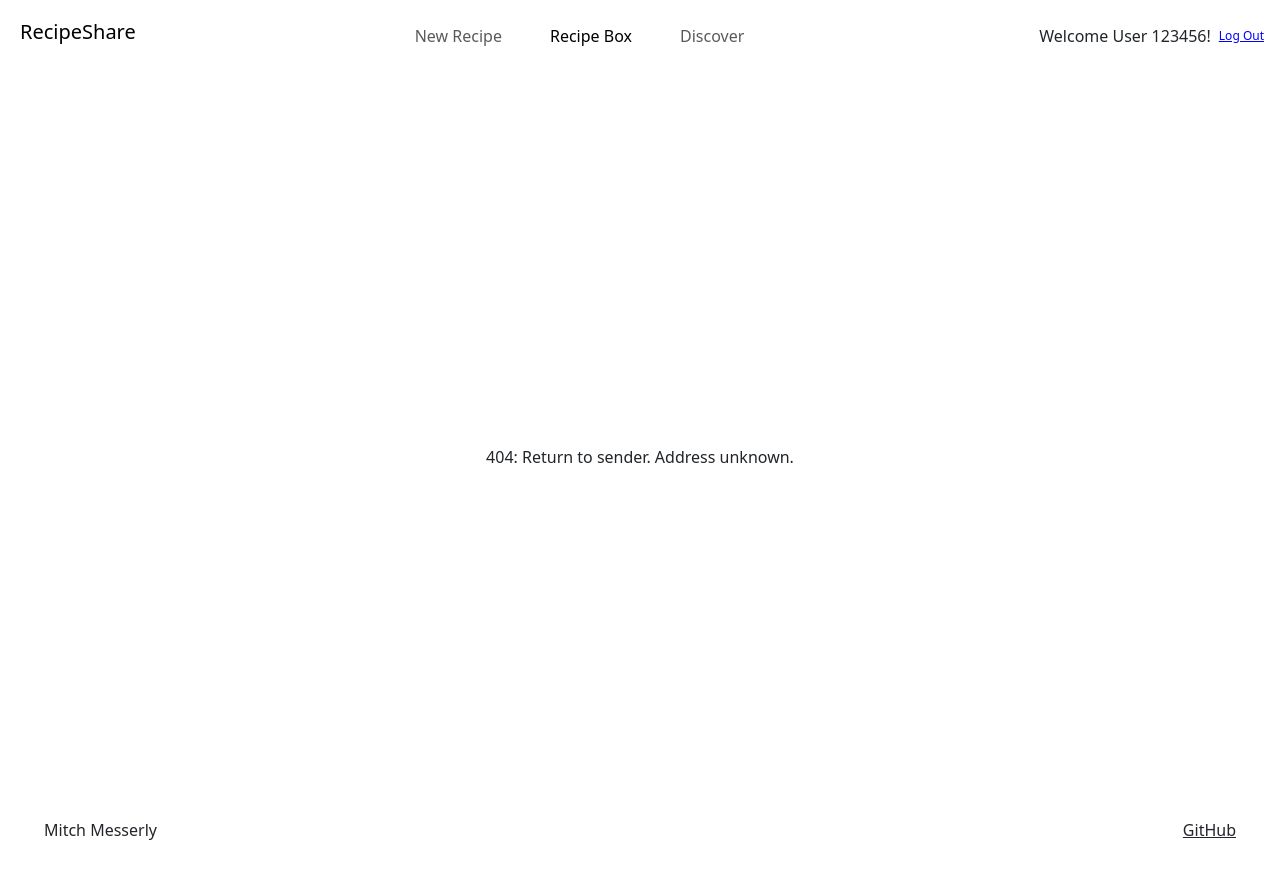
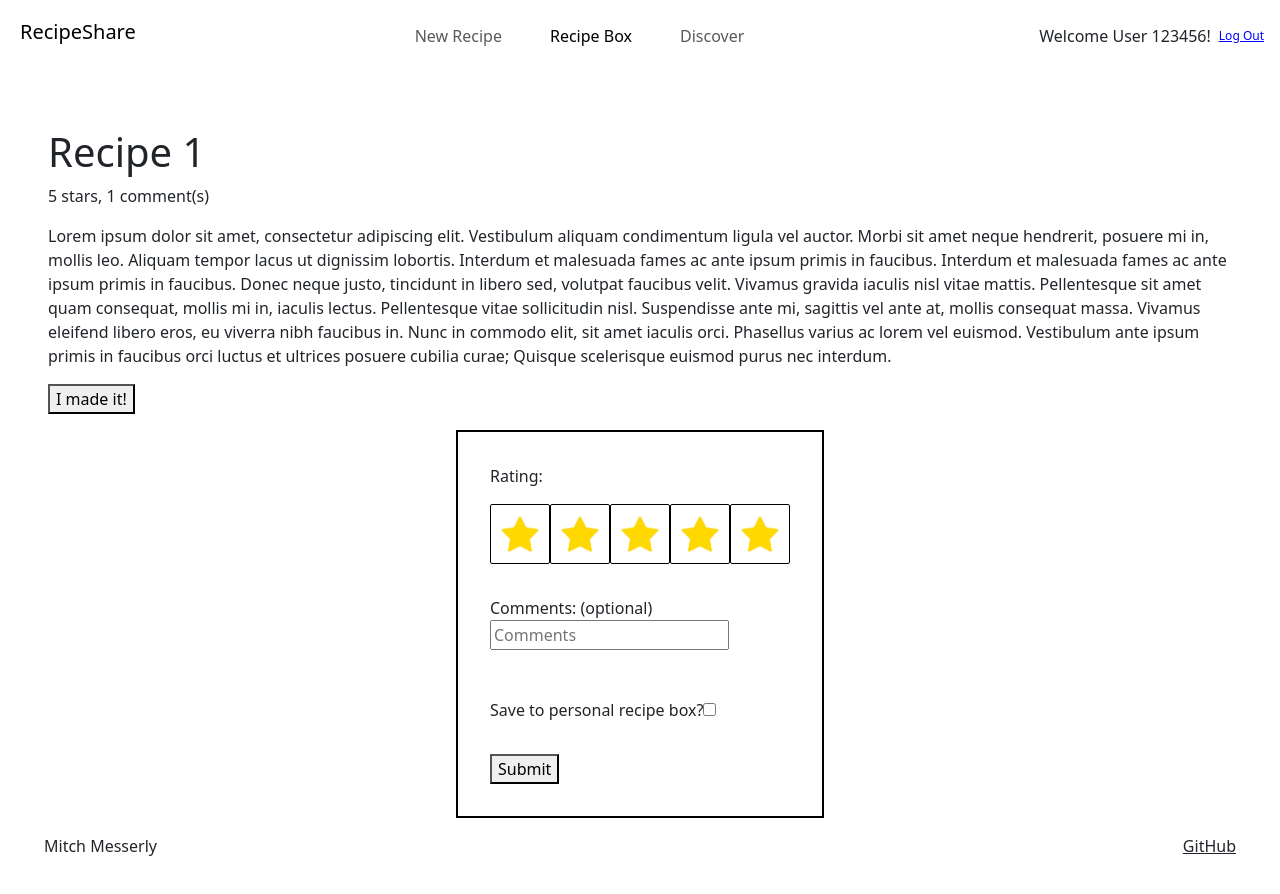
Before and after one commit to M1tchM355/startup, a React (Vite) app: page /box/recipe in a window 1280 px wide. Before the commit this address had no page. Shown: the top 894 px of the page. Built offline with nearby package versions, Linux system fonts and the light colour scheme.

Commit message:
added route to recipe.jsx

```diff
--- a/src/app.jsx
+++ b/src/app.jsx
@@ -5,6 +5,7 @@ import { BrowserRouter, NavLink, Route, Routes } from 'react-router-dom';
 import { Login } from './login/login';
 import { New } from './new/new';
 import { Box } from './box/box';
+import { Recipe } from './recipe/recipe';
 import { Community } from './community/community';
 
 export default function App() {
@@ -30,6 +31,7 @@ export default function App() {
           <Route path='/' element={<Login />} exact />
           <Route path='/new' element={<New />} />
           <Route path='/box' element={<Box />} />
+          <Route path='/box/recipe' element={<Recipe />} />
           <Route path='/community' element={<Community />} />
           <Route path='*' element={<NotFound />} />
         </Routes>
--- a/src/box/box.jsx
+++ b/src/box/box.jsx
@@ -1,5 +1,6 @@
 import React from 'react';
 import './box.css'
+import { NavLink } from 'react-router-dom'
 
 export function Box() {
   return (
@@ -9,7 +10,7 @@ export function Box() {
         <h3>Recipe 1</h3>
         <p>5 stars, 1 comment(s)</p>
         <p>Lorem ipsum dolor sit amet, consectetur adipiscing elit. Vestibulum aliquam condimentum ligula vel auctor. Morbi sit amet neque hendrerit, posuere mi in, mollis leo. Aliquam tempor lacus ut dignissim lobortis...</p>
-        <a href="recipe.html">See full recipe</a>
+        <NavLink to="recipe">See full recipe</NavLink>
       </section>
       <section className="recipe-card">
         <h3>Recipe 2</h3>
--- a/src/recipe/recipe.jsx
+++ b/src/recipe/recipe.jsx
@@ -1,3 +1,5 @@
+import React from 'react';
+
 export function Recipe() {
   return (
     <main>
```
